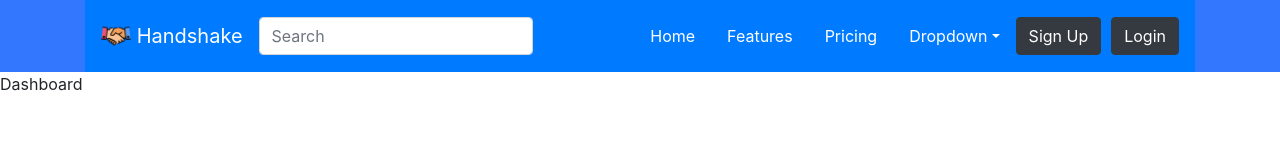
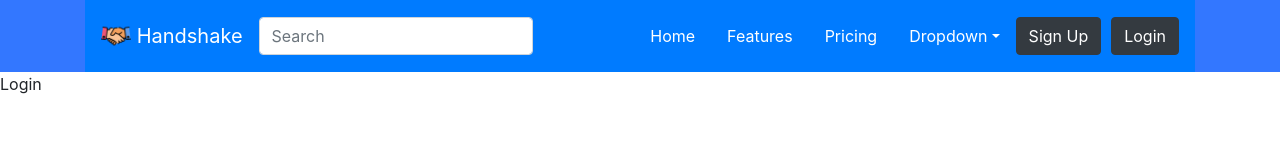
Before and after one commit to kirankumarrr/MernStack, a React (Create React App) app in the folder reactPro/: page / in a window 1280 px wide. Shown: the top 162 px of the page. Built offline with nearby package versions, Linux system fonts and the light colour scheme.

Commit message:
Login-Inprogress

```diff
--- a/reactPro/src/App.js
+++ b/reactPro/src/App.js
@@ -1,6 +1,6 @@
 import React from 'react';
-
 import { Provider } from 'react-redux';
+import { useSelector } from 'react-redux';
 import { Route, Switch } from "react-router-dom";
 import 'bootstrap/dist/css/bootstrap.min.css';
 import configureStore from 'store';
@@ -8,18 +8,24 @@ import configureStore from 'store';
 import './App.scss';
 import Dashboard from 'container/Dashboard/Dashboard';
 import Header from "common/Header/Header"
+import Login from 'common/Authentication/Login'
 import StudentRegister from 'container/Auth/StudentRegister/StudentRegister';
 
-function App() {
+const App = () =>{
+
+  const isLoggednIn = localStorage.getItem('reactProIsLoggedIn') === null ? false : true
+
+  console.log("isLoggednIn",isLoggednIn);
   return (
     <Provider store={configureStore()}>
       <div className='app-container'>
         <Header />
         <div className="main-container">
-          <Switch>
-            <Route exact path="/" component={Dashboard} />
-            <Route exact path="/student/signUp" component={StudentRegister} />
-          </Switch>
+          <Route exact path="/"
+            render={() =>(
+              isLoggednIn ? ( <Route  component={Dashboard} />)
+            : (<Route component={Login} />)
+          )} />
         </div>
         {/* <Footer /> */}
       </div>
--- /dev/null
+++ b/reactPro/src/common/Authentication/Login.js
@@ -0,0 +1,16 @@
+import React from 'react'
+import PropTypes from 'prop-types'
+
+const Login = props => {
+    return (
+        <div>
+            Login
+        </div>
+    )
+}
+
+Login.propTypes = {
+
+}
+
+export default Login
--- a/reactPro/src/store/auth/reducer.js
+++ b/reactPro/src/store/auth/reducer.js
@@ -4,7 +4,7 @@ import {
     LOGOUT
 } from 'store/types'
 const initialState = {
-
+    isLoggedIn : false
 };
 
 export default function (state = initialState, action) {
--- a/reactPro/src/store/rootReducer.js
+++ b/reactPro/src/store/rootReducer.js
@@ -1,6 +1,6 @@
 import { combineReducers } from 'redux';
-// import catalog from "store/catalog/reducer";
+import auth from "store/auth/reducer";
 
 export default combineReducers({
-    // catalog
+    auth
 });
```
